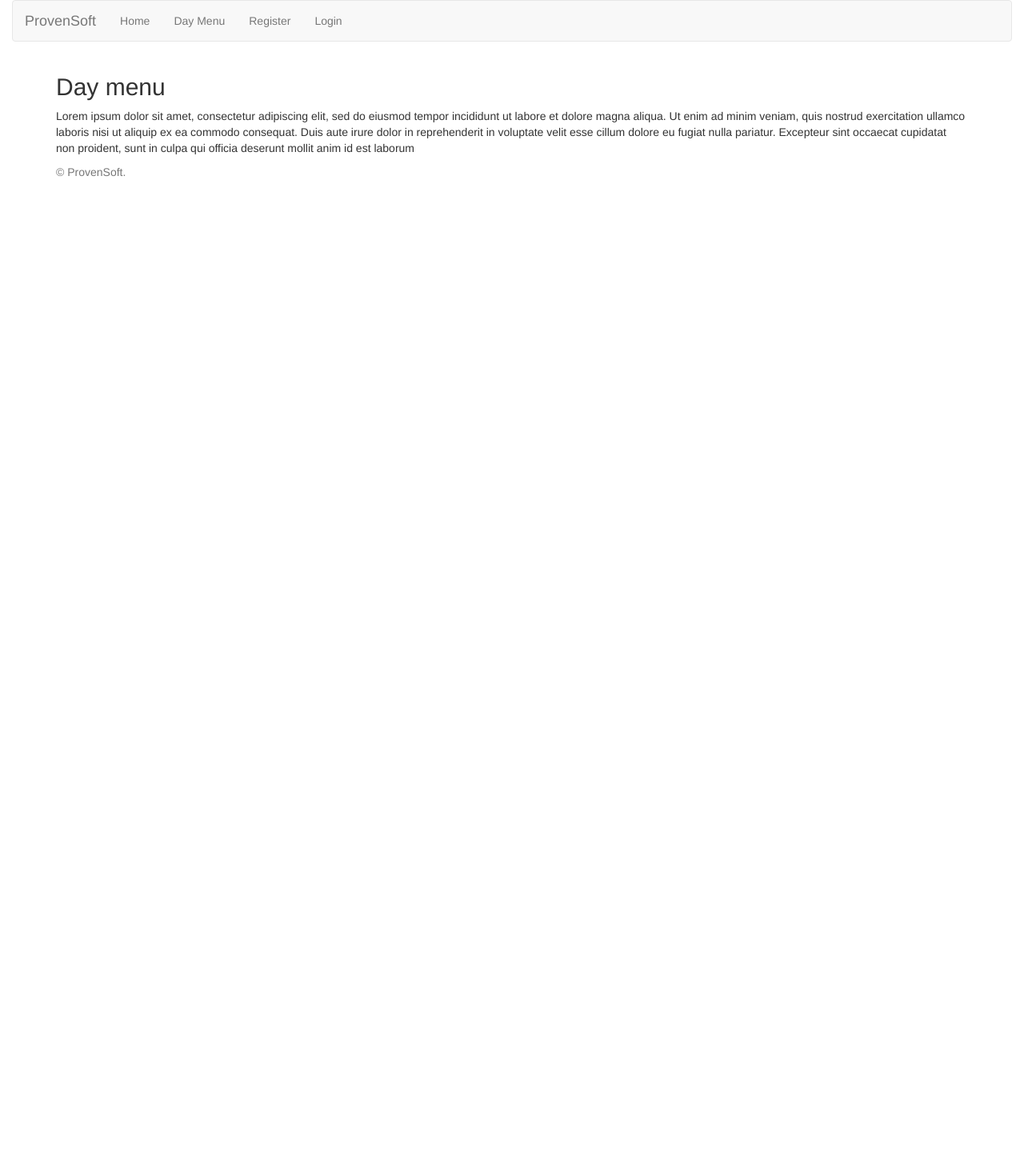
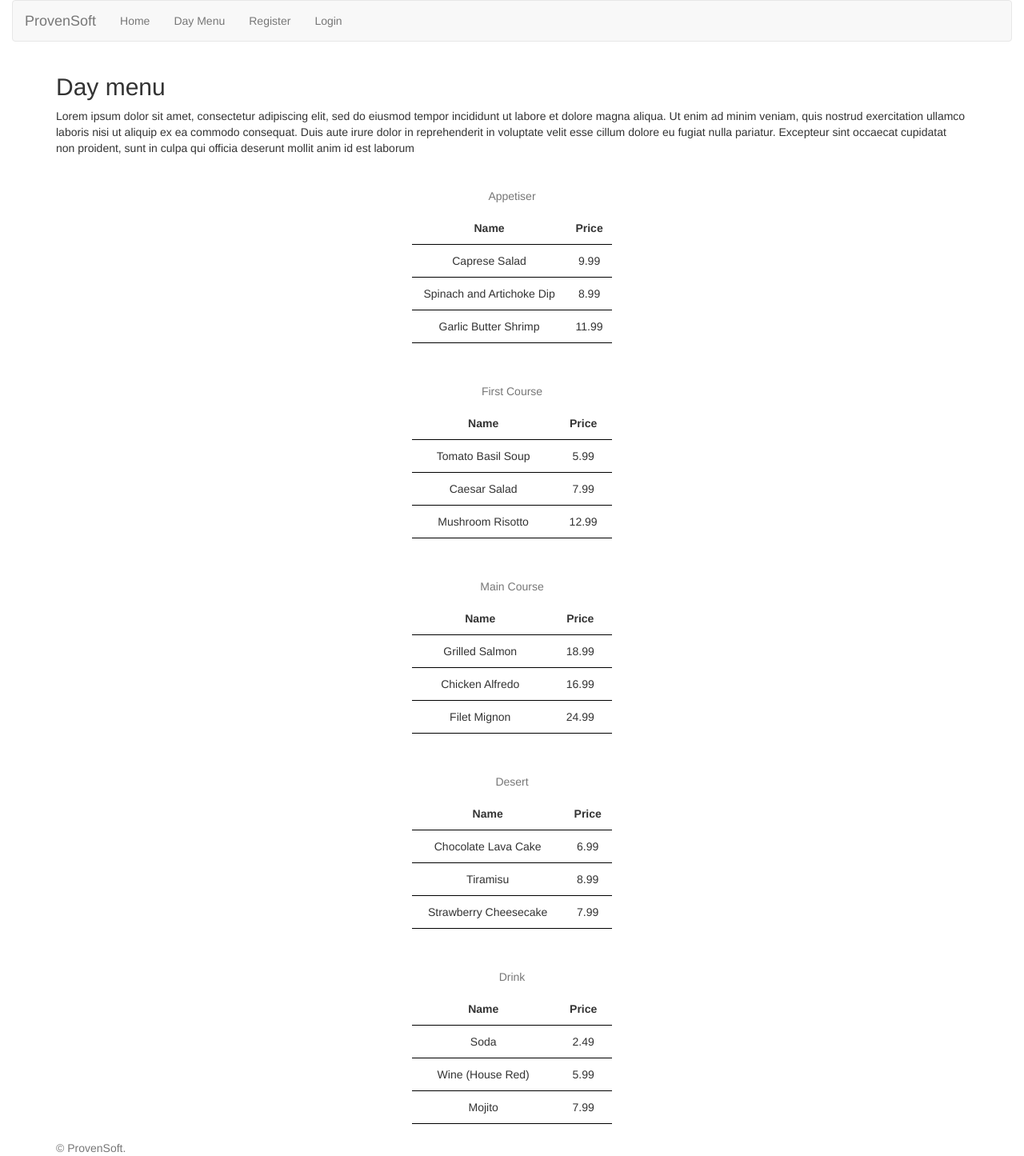
Before and after one commit to alma6223/M07, a PHP site: page /daymenu.php in a window 1280 px wide. Shown: the whole page at 80% size. Before the commit the page ends 221 px from the top, so only its background shows below. Run offline with PHP 8.4, Linux system fonts and the light colour scheme.

Commit message:
menú añadido

```diff
--- /dev/null
+++ b/dawbi-m07-uf1-pe1/css/daymenu.css
@@ -0,0 +1,30 @@
+#menu {
+    display: flex;
+    align-items: center;
+    justify-content: center;
+    flex-direction: column;
+    text-align: center;
+}
+
+#menu tr {
+    border-bottom: 1px solid black;
+}
+
+#menu td {
+    padding: 10px;
+}
+
+#menu table {
+    width: 250px;
+    margin: 20px;
+}
+
+#menu th {
+    padding: 10px;
+    text-align: center;
+}
+
+#menu caption {
+    text-align: center;
+    padding: 10px;
+}
--- a/dawbi-m07-uf1-pe1/daymenu.php
+++ b/dawbi-m07-uf1-pe1/daymenu.php
@@ -6,6 +6,7 @@
         <meta charset="UTF-8">
         <meta name="viewport" content="width=device-width, initial-scale=1">
         <link href="css/main.css" rel="stylesheet">
+        <link href="css/daymenu.css" rel="stylesheet">
         <link rel="stylesheet" href="https://maxcdn.bootstrapcdn.com/bootstrap/3.4.1/css/bootstrap.min.css">
         <script src="https://ajax.googleapis.com/ajax/libs/jquery/3.5.1/jquery.min.js"></script>
         <script src="https://maxcdn.bootstrapcdn.com/bootstrap/3.4.1/js/bootstrap.min.js"></script>
@@ -19,6 +20,14 @@
     Lorem ipsum dolor sit amet, consectetur adipiscing elit, sed do eiusmod tempor incididunt ut labore et dolore magna aliqua. Ut enim ad minim veniam, quis nostrud exercitation ullamco laboris nisi ut aliquip ex ea commodo consequat. Duis aute irure dolor in reprehenderit in voluptate velit esse cillum dolore eu fugiat nulla pariatur. Excepteur sint occaecat cupidatat non proident, sunt in culpa qui officia deserunt mollit anim id est laborum
 </p>
         </div>
+        <div id="menu">
+            <?php
+                include 'fn/menu.php';
+                foreach(categories('files/categories.csv') as $category) {
+                    table($category, menu('files/menu.csv'));
+                }
+            ?>
+        </div>
         <?php include_once "footer.php";?>
     </div>
     </body>
--- a/dawbi-m07-uf1-pe1/files/categories.csv
+++ b/dawbi-m07-uf1-pe1/files/categories.csv
@@ -1 +1 @@
-appetiser;firstcourse;maincourse;desert;drink
+appetiser;first course;main course;desert;drink
--- a/dawbi-m07-uf1-pe1/files/menu.csv
+++ b/dawbi-m07-uf1-pe1/files/menu.csv
@@ -1,12 +1,12 @@
 1;appetiser;Caprese Salad;9.99
 2;appetiser;Spinach and Artichoke Dip;8.99
 3;appetiser;Garlic Butter Shrimp;11.99
-4;firstcourse;Tomato Basil Soup;5.99
-5;firstcourse;Caesar Salad;7.99
-6;firstcourse;Mushroom Risotto;12.99
-7;maincourse;Grilled Salmon;18.99
-8;maincourse;Chicken Alfredo;16.99
-9;maincourse;Filet Mignon;24.99
+4;first course;Tomato Basil Soup;5.99
+5;first course;Caesar Salad;7.99
+6;first course;Mushroom Risotto;12.99
+7;main course;Grilled Salmon;18.99
+8;main course;Chicken Alfredo;16.99
+9;main course;Filet Mignon;24.99
 10;desert;Chocolate Lava Cake;6.99
 11;desert;Tiramisu;8.99
 12;desert;Strawberry Cheesecake;7.99
--- a/dawbi-m07-uf1-pe1/fn/menu.php
+++ b/dawbi-m07-uf1-pe1/fn/menu.php
@@ -37,6 +37,7 @@ function menu(string $filename): array {
 function table(string $category, array $menu): void {
     echo "
     <table>
+        <caption>" . ucwords($category) . "</caption>
         <tr>
             <th>Name</th>
             <th>Price</th>
```
